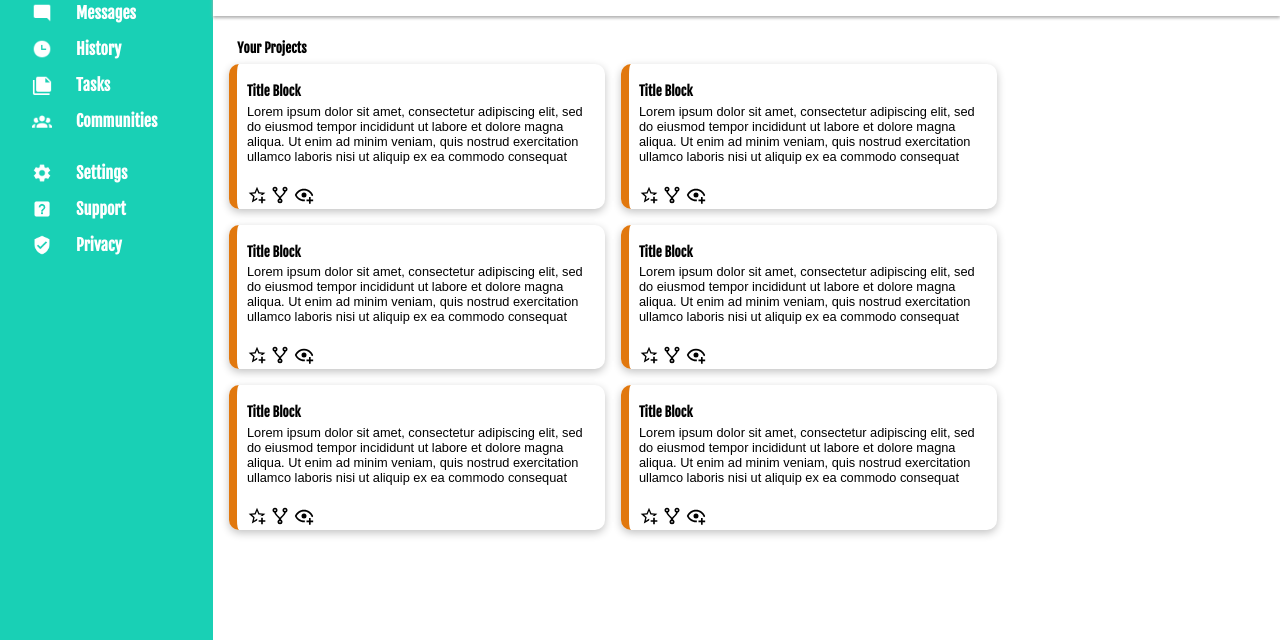
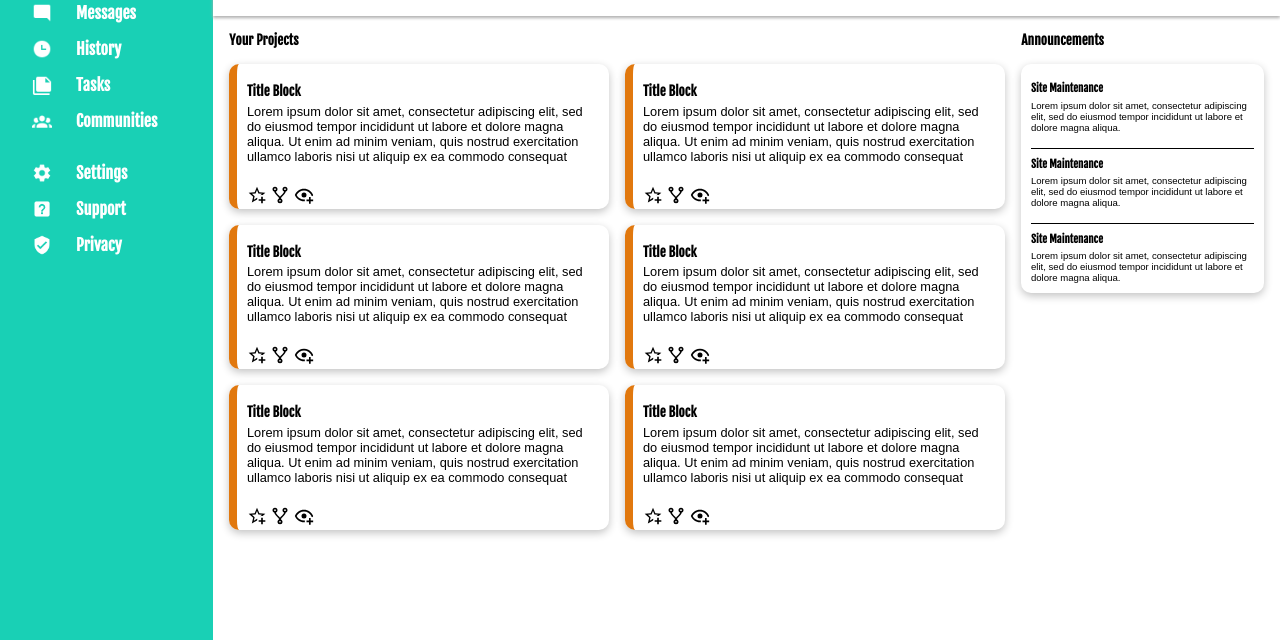
Before and after one commit to tamasgyetvan/odin-admindashboard, a plain HTML site: page index.html in a window 1280 px wide. Shown: the part 160-800 px from the top of the page. Drawn offline with Linux system fonts and the light colour scheme.

Commit message:
Add announcements tab with style

```diff
--- a/index.html
+++ b/index.html
@@ -181,7 +181,32 @@
             </div>
           </div>
         </div>
-        <div id="announcements"></div>
+        <div id="announcements">
+          <h5>Announcements</h5>
+          <div id="announcementsContainer">
+            <div class="announcementCard">
+              <h6>Site Maintenance</h6>
+              <p class="announcementText">
+                Lorem ipsum dolor sit amet, consectetur adipiscing elit, sed do
+                eiusmod tempor incididunt ut labore et dolore magna aliqua.
+              </p>
+            </div>
+            <div class="announcementCard">
+              <h6>Site Maintenance</h6>
+              <p class="announcementText">
+                Lorem ipsum dolor sit amet, consectetur adipiscing elit, sed do
+                eiusmod tempor incididunt ut labore et dolore magna aliqua.
+              </p>
+            </div>
+            <div class="announcementCard">
+              <h6>Site Maintenance</h6>
+              <p class="announcementText">
+                Lorem ipsum dolor sit amet, consectetur adipiscing elit, sed do
+                eiusmod tempor incididunt ut labore et dolore magna aliqua.
+              </p>
+            </div>
+          </div>
+        </div>
         <div id="trending"></div>
       </div>
     </div>
--- a/style.css
+++ b/style.css
@@ -149,17 +149,17 @@ input {
   display: grid;
   grid-template-columns: 3fr 1fr;
   grid-template-rows: 1fr 1fr;
+  padding: 1rem;
 }
 
 #projects {
   grid-row-start: 1;
   grid-row-end: 3;
   grid-template-rows: auto 1fr;
-  padding: 1rem;
 }
 
 #projects > h5 {
-  padding: 0.5rem;
+  margin-bottom: 1rem;
 }
 
 #cardContainer {
@@ -169,10 +169,36 @@ input {
   grid-column-gap: 1rem;
 }
 
-#announcement {
+#announcements {
   grid-column-start: 2;
   grid-column-end: 3;
-  background-color: aqua;
+  grid-row-start: 1;
+  grid-row-end: 2;
+  margin-left: 1rem;
+}
+
+#announcementsContainer {
+  box-shadow: rgba(0, 0, 0, 0.24) 0px 3px 8px;
+  margin-top: 1rem;
+  padding: 0.6rem 0.6rem 0rem 0.6rem;
+  border-radius: 10px;
+}
+
+#announcementsContainer > div:nth-of-type(1),
+#announcementsContainer > div:nth-of-type(2) {
+  border-bottom: 0.1rem solid;
+  border-bottom-color: black;
+}
+
+.announcementCard {
+  margin-top: 0.5rem;
+}
+
+.announcementText {
+  font-size: 0.6rem;
+  font-family: Arial, Helvetica, sans-serif;
+  margin: 0.3rem 0 0.3rem 0;
+  padding-bottom: 0.6rem;
 }
 
 #trending {
```
